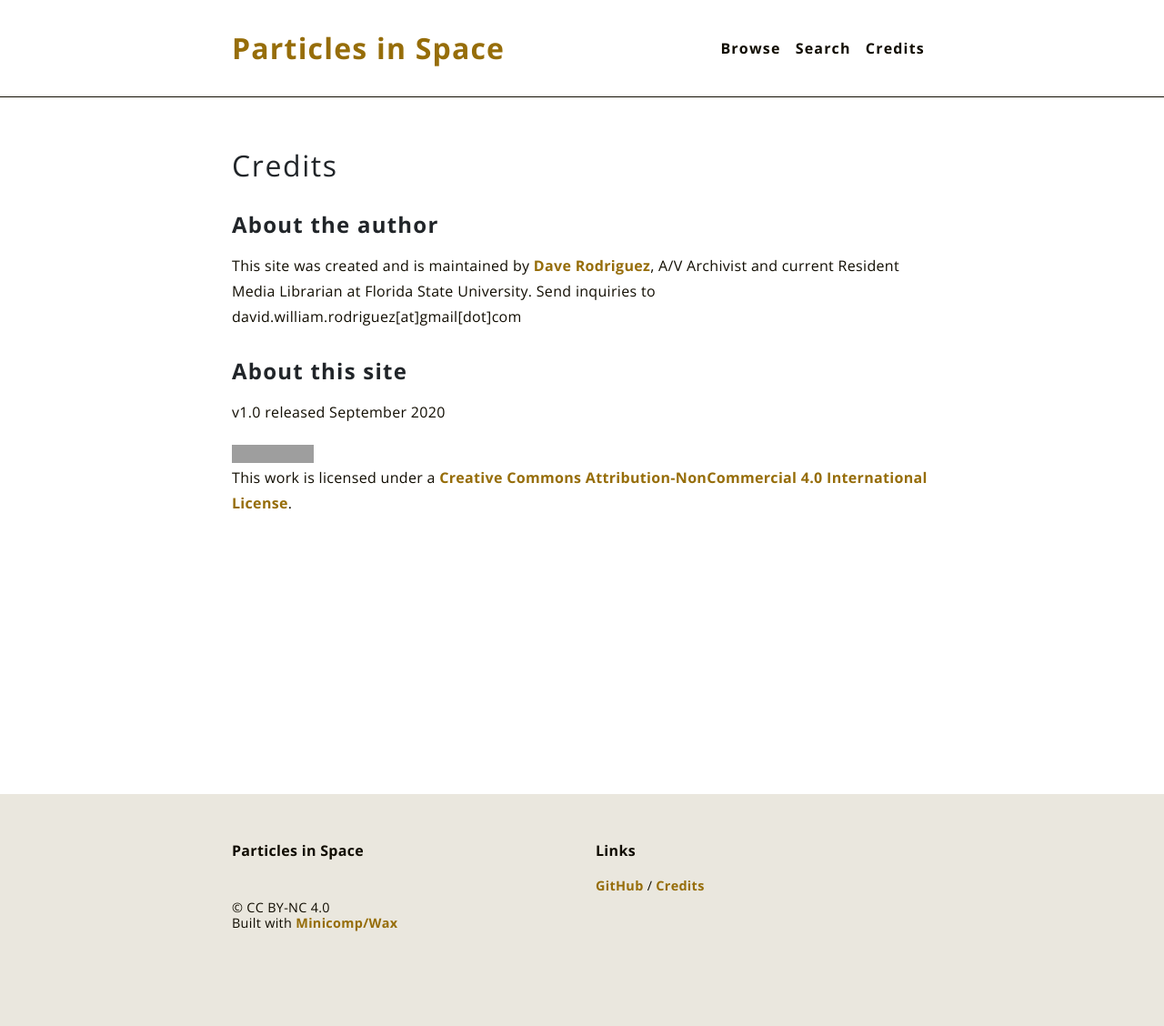
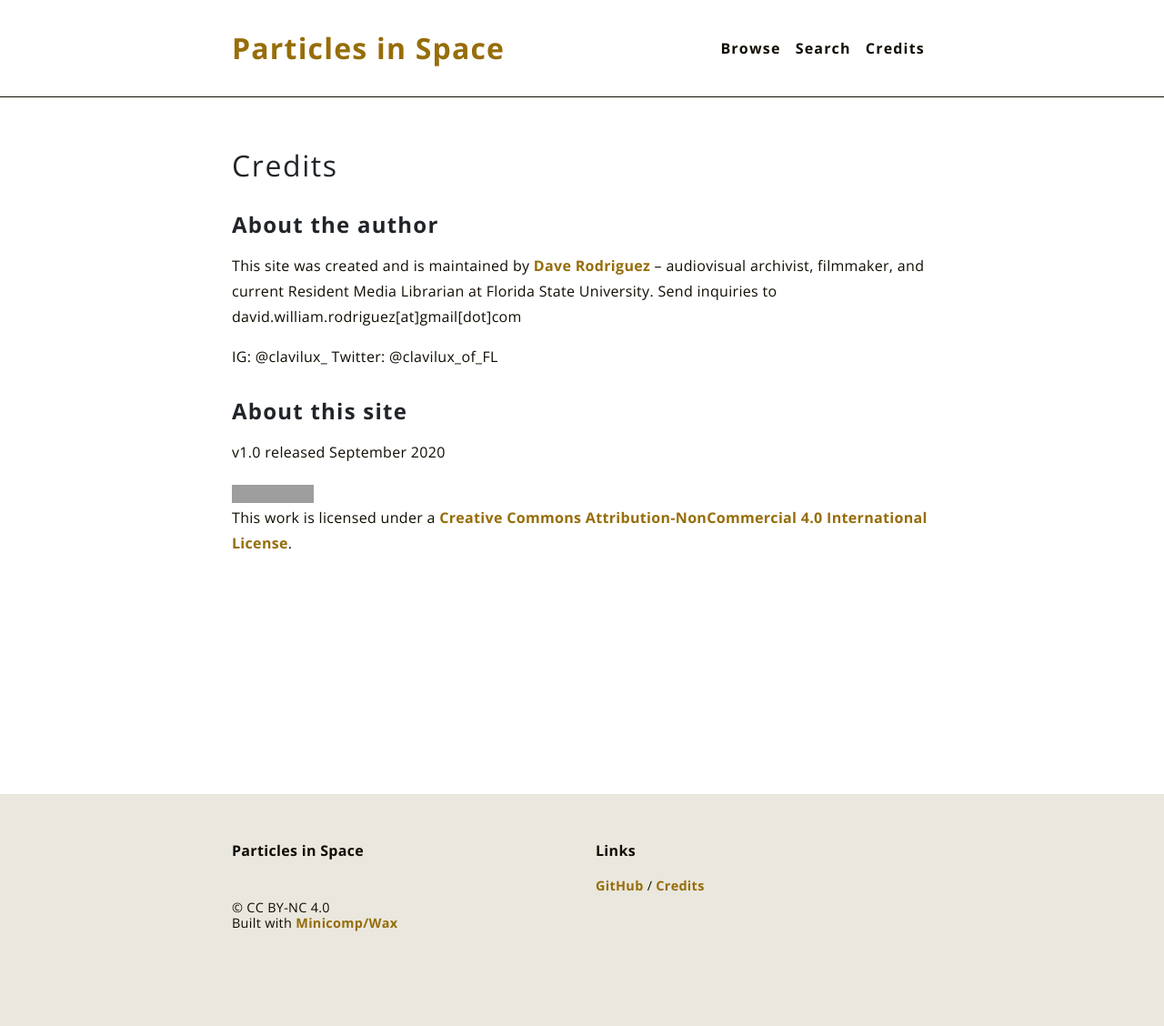
Before and after one commit to drodz11/particlesinspace, a Jekyll site: the page built from pages/credits.md, in a window 1280 px wide. Shown: the whole page at 91% size. Built offline with Jekyll 4.4.1, drawn with Linux system fonts in a browser that asks for light colours; grey boxes are pictures that could not be loaded.

Commit message:
updated credits

```diff
--- a/pages/credits.md
+++ b/pages/credits.md
@@ -5,10 +5,12 @@
 ---
 
 ### About the author
-This site was created and is maintained by [Dave Rodriguez](https://claviluxarchival.com/), A/V Archivist and current Resident Media Librarian at Florida State University. Send inquiries to david.william.rodriguez[at]gmail[dot]com
+This site was created and is maintained by [Dave Rodriguez](https://claviluxarchival.com/) -- audiovisual archivist, filmmaker, and current Resident Media Librarian at Florida State University. Send inquiries to david.william.rodriguez[at]gmail[dot]com
+
+IG: @clavilux_
+Twitter: @clavilux_of_FL
 
 ### About this site
 v1.0 released September 2020
 
-
 <a rel="license" href="http://creativecommons.org/licenses/by-nc/4.0/"><img alt="Creative Commons License" style="border-width:0" src="https://i.creativecommons.org/l/by-nc/4.0/88x31.png" /></a><br />This work is licensed under a <a rel="license" href="http://creativecommons.org/licenses/by-nc/4.0/">Creative Commons Attribution-NonCommercial 4.0 International License</a>.
```
